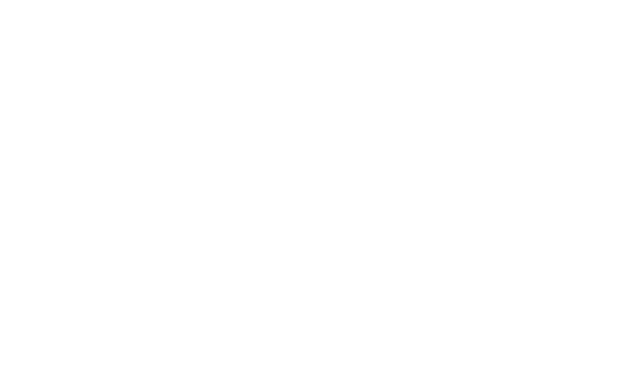
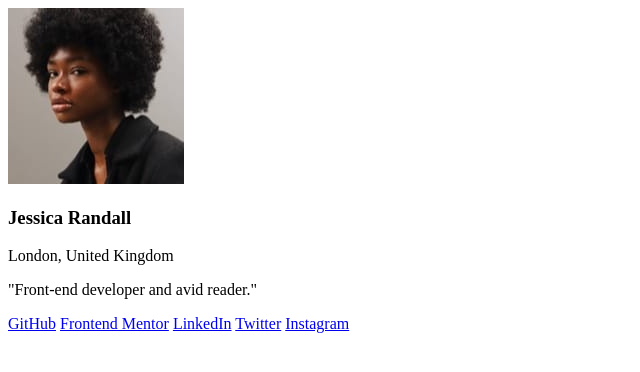
Before and after one commit to Aayan16/Social-Links-Profile, a plain HTML site: page index.html in a window 1280 px wide. Shown: the whole page, without its empty margins (0-640 px from the left). Drawn offline with Linux system fonts and the light colour scheme.

Commit message:
Initial Index.html

```diff
--- a/index.html
+++ b/index.html
@@ -4,8 +4,23 @@
     <meta charset="UTF-8">
     <meta name="viewport" content="width=device-width, initial-scale=1.0">
     <title>Social Links Profile</title>
+    <link rel="shortcut icon" href="assets/images/favicon-32x32.png" type="image/x-icon">
 </head>
 <body>
-
+    <main>
+        <div class="container">
+            <img src="assets/images/avatar-jessica.jpeg" alt="Profile pic" class="profile-pic">
+            <h3 class="name">Jessica Randall</h3>
+            <p class="location">London, United Kingdom</p>
+            <p class="description">"Front-end developer and avid reader."</p>
+        </div>
+        <div class="Links">
+            <a href="https://www.GitHub.com" target="_blank" class="GitHub">GitHub</a>
+            <a href="https://www.frontendmentor.io" target="_blank" class="Front-end-mentor">Frontend Mentor</a>
+            <a href="https://www.LinkedIn.com" target="_blank" class="LinkedIn">LinkedIn</a>
+            <a href="https://www.twitter.com" target="_blank" class="Twitter">Twitter</a>
+            <a href="https://www.instagram.com" target="_blank" class="Instagram">Instagram</a>
+        </div>
+    </main>
 </body>
 </html>
```
